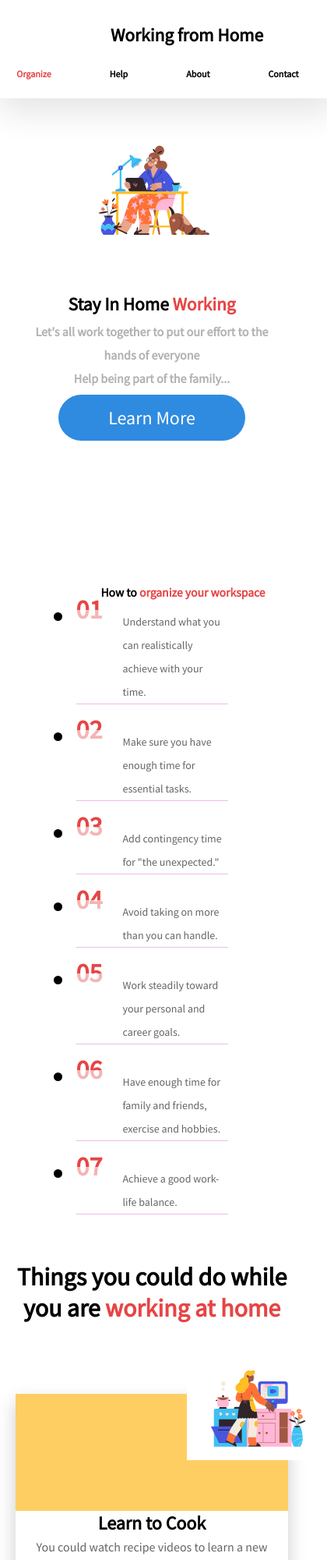
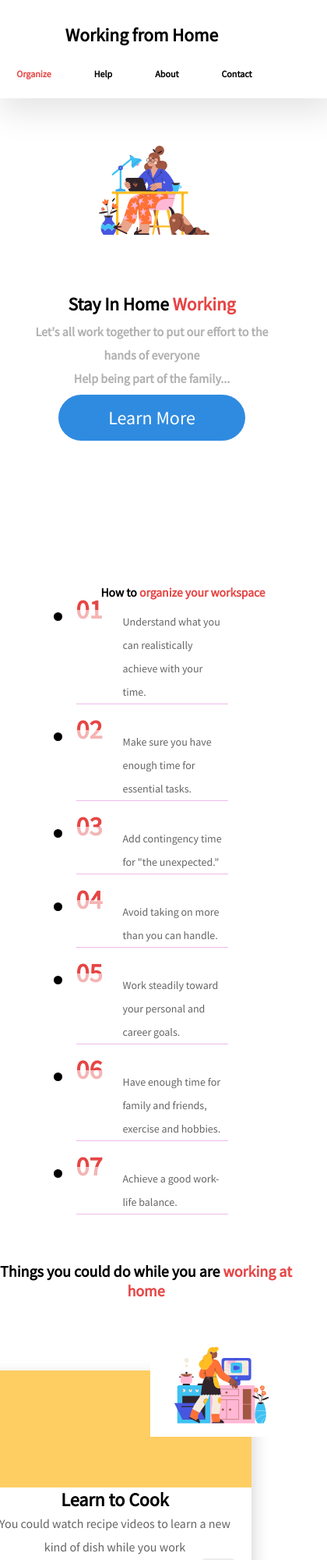
Before and after one commit to arzep24/ConceptLanding, a plain HTML site: page index.html in a window 390 px wide. Shown: the top 2000 px of the page at 78% size, 420 px wide, since content can reach past the window. Drawn offline with Linux system fonts and the light colour scheme.

Commit message:
Add Responsive

```diff
--- a/styles.css
+++ b/styles.css
@@ -15,6 +15,7 @@
 .navbar-wrapper
 {
     width: 100%;
+    z-index: 1000;
     position: fixed;
     top: 0;
     display: flex;
@@ -252,14 +253,18 @@ li p
 }
 
 /*Responsive*/
-@media screen and (max-width:600px)
+@media screen and (max-width:640px)
 {
     .navbar-wrapper
     {
         flex-direction: column;
-        justify-content: space-around;
+        align-items: center;
         padding: 20px;
         height: auto;
+    }
+    .logo
+    {
+        margin: 0 130px 0 auto;
     }
     .navbar-wrapper h4
     {
@@ -267,9 +272,13 @@ li p
         margin-top: 10px;
         margin-bottom: 14px;
     }
-    .navbar-wrapper .nav-link a
+    .nav-links-wrapper
     {
-        margin-right: 25px;
+        margin-right: 80px;
+    }
+    .nav-link a
+    {
+        margin-right:5px;
         font-size: 12px;
         font-weight: 600;
         color: #000000;
@@ -343,11 +352,13 @@ li p
     }
     .info-header
     {
+        font-size: 10px;
         text-align: center;
-        margin: 40px 0;
+        margin: 40px 15px 40px 0;
     }
     .info-cards
     {
+        width: 50%;
         display: flex;
         flex-direction: column;
         padding: 50px;
```
